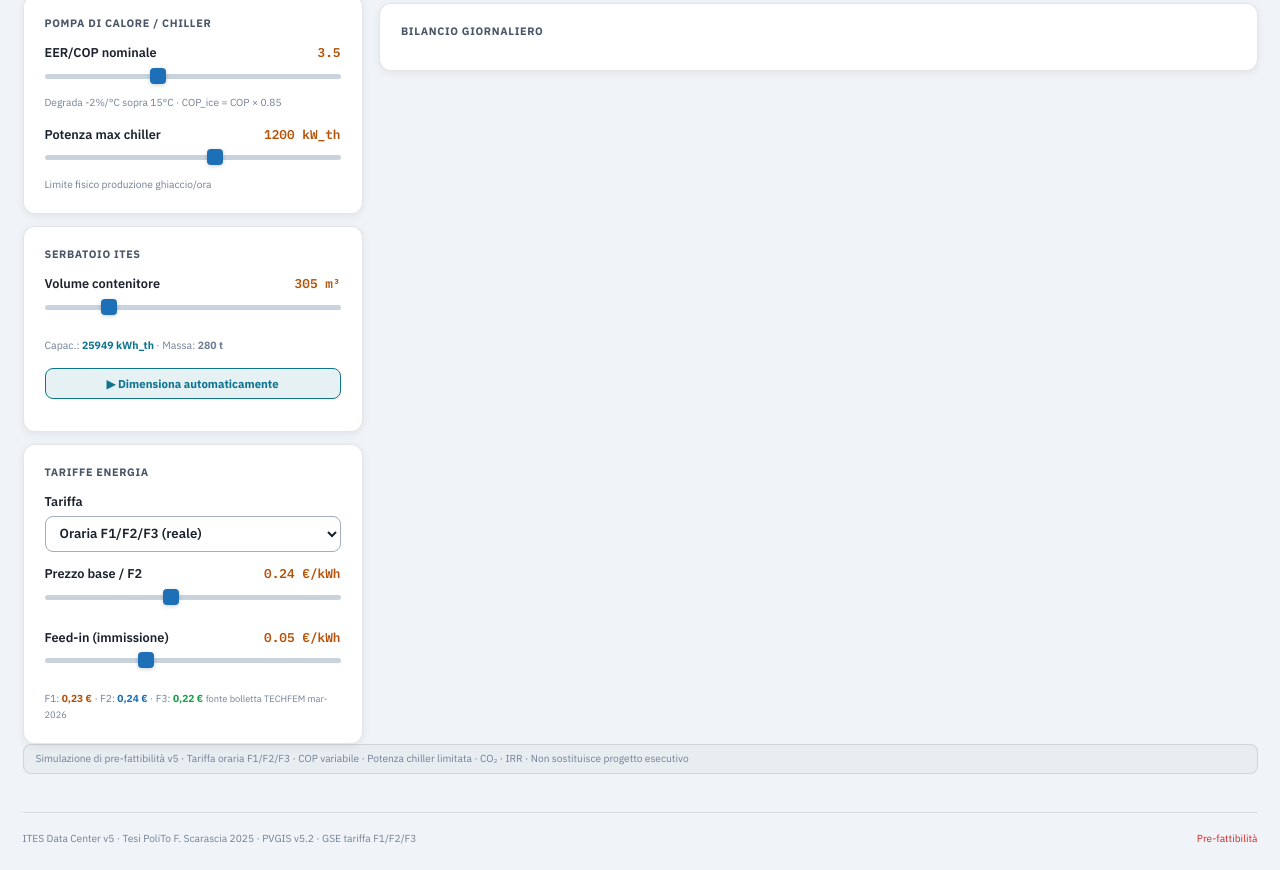
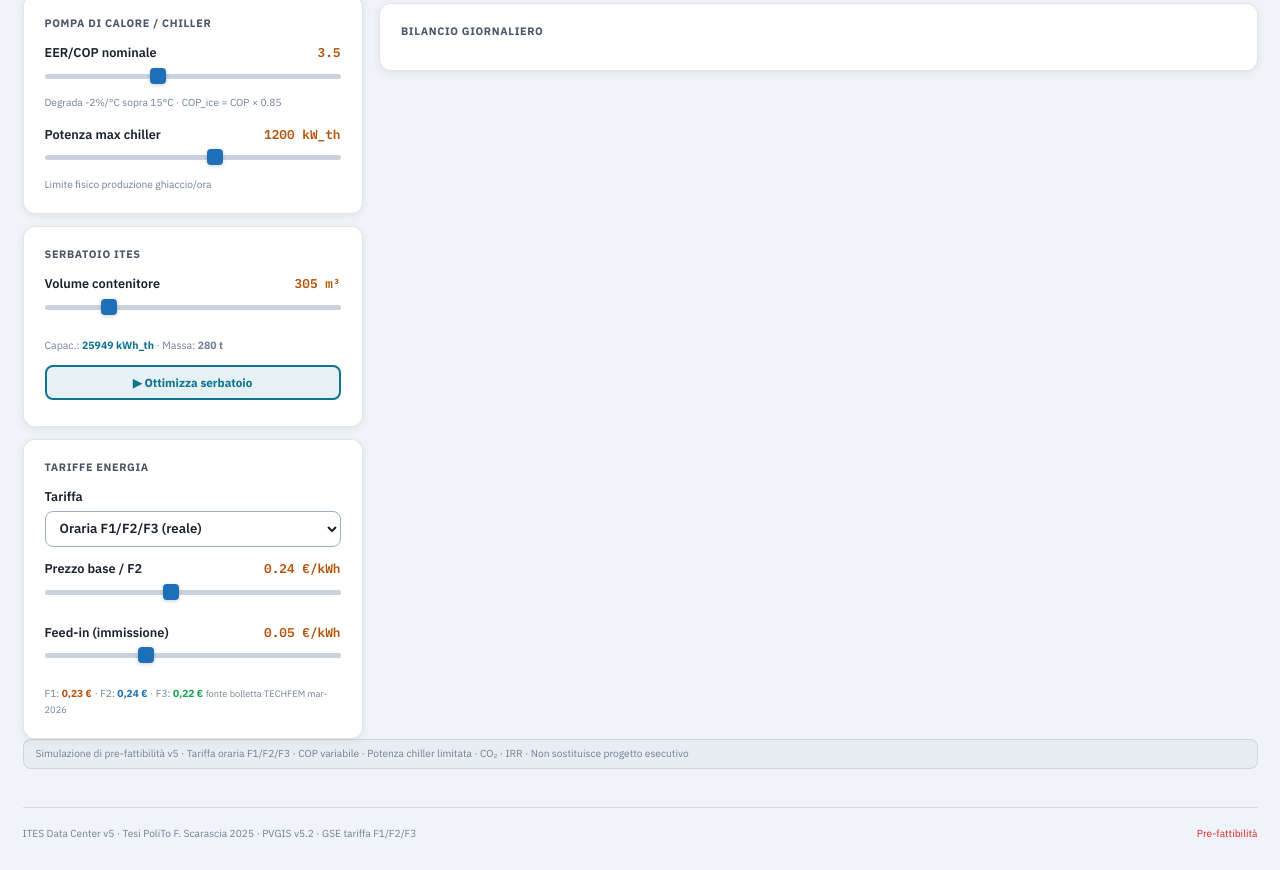
Before and after one commit to elisagigliotti/ites-dc-simulator, a website: page public/index.html in a window 1280 px wide. Shown: the part 1178-2048 px from the top of the page. Drawn offline with nearby package versions, Linux system fonts and the light colour scheme.

Commit message:
pulsante ottimizza serbatoio visibile + logica simulation-based con ricerca binaria

```diff
--- a/public/index.html
+++ b/public/index.html
@@ -198,9 +198,9 @@ hr{border:none;border-top:1px solid var(--border);margin:1.1rem 0;}
         <div class="cg">
           <div><div class="ch"><span class="cn">Volume contenitore</span><span class="cv" id="v-tank">300 m&#179;</span></div><input type="range" min="5" max="1500" step="10" value="300" id="r-tank" oninput="resetRun()"></div>
           <div id="tank-info" style="font-size:.70rem;color:var(--text3);line-height:1.7;"></div>
-          <button onclick="autoDimTank()" style="width:100%;padding:7px;border-radius:var(--r);border:1.5px solid var(--teal);background:var(--teal3);color:var(--teal);font-size:.76rem;font-weight:700;cursor:pointer;font-family:'IBM Plex Sans',sans-serif;">&#9654; Dimensiona automaticamente</button>
-          <div id="auto-dim-result" style="font-size:.68rem;color:var(--text3);line-height:1.6;"></div>
         </div>
+        <button onclick="autoDimTank()" id="btn-autodim" style="width:100%;margin-top:.7rem;padding:8px;border-radius:var(--r);border:2px solid var(--teal);background:var(--teal3);color:var(--teal);font-size:.78rem;font-weight:700;cursor:pointer;font-family:'IBM Plex Sans',sans-serif;display:flex;align-items:center;justify-content:center;gap:6px;"><span id="autodim-spinner" style="display:none;">&#9696;</span>&#9654; Ottimizza serbatoio</button>
+        <div id="auto-dim-result" style="font-size:.68rem;color:var(--text3);line-height:1.6;margin-top:.4rem;"></div>
       </div>
       <div class="card">
         <div class="ct">Tariffe energia</div>
@@ -905,34 +905,116 @@ function buildRecapTable(results,p){
     +'</div>';
 }
 function autoDimTank(){
-  var p=getParams();
-  var gg=selectedDays.length>0?selectedDays[0]:207;
-  var mi=giornoToMese(gg).mese_idx;
-  var eerMedio=getEER(p.cop,TEMP_MEDIE[mi]);
-  var coolingNotti=0,surplusGiorno=0;
-  var mensili=getMensili();
-  for(var h=0;h<24;h++){
-    var tExt=TEMP_ORARIE[mi][h];
-    var need=Math.max(0,p.heatKw+p.dcBase*p.servPct+p.ua*(tExt-p.setP)/1000);
-    var prof=PROFILI_MENSILI[mi],sumP=prof.reduce(function(a,b){return a+b;},0);
-    var pvKw=sumP>0?prof[h]/sumP*mensili[mi].kwp_kwh*p.kwp*(1-p.loss)/(1-0.14):0;
-    var pvAfterIT=Math.max(0,pvKw-(p.dcBase*(1+p.servPct)));
-    var pvCool=Math.min(pvAfterIT*eerMedio,p.chillerMax);
-    if(pvKw<5){coolingNotti+=need;}
-    else{var surp=pvCool-need;if(surp>0)surplusGiorno+=surp;}
-  }
-  var massaKg=coolingNotti*1000/LATENTE_WH;
-  var volBase=massaKg/RHO_ICE/0.80;
-  var volSug=Math.min(1500,Math.max(50,Math.ceil(volBase/10)*10));
-  var capKwh=volSug*RHO_ICE*LATENTE_WH/1000;
-  document.getElementById('r-tank').value=volSug;
-  resetRun();
-  document.getElementById('auto-dim-result').innerHTML=
-    '<b style="color:var(--teal);">Volume suggerito: '+volSug+' m³</b> · '
-    +Math.round(capKwh)+' kWh_th · '+Math.round(volSug*RHO_ICE/1000)+' t<br>'
-    +'Cooling notturno coperto: <b>'+Math.round(coolingNotti)+' kWh_th</b><br>'
-    +'Surplus FV disponibile: '+Math.round(surplusGiorno)+' kWh_th<br>'
-    +'Riferimento: '+giornoLabel(gg)+' (T media '+TEMP_MEDIE[mi]+'°C)';
+  // Logica: trova il volume minimo che elimina i giorni critici (tank < 20%)
+  // tramite simulazione annuale binaria. Considera tutti i giorni selezionati
+  // come vincoli aggiuntivi (il tank deve reggere in tutti quei giorni).
+  var btn=document.getElementById('btn-autodim');
+  var spinner=document.getElementById('autodim-spinner');
+  var res=document.getElementById('auto-dim-result');
+  btn.disabled=true;spinner.style.display='inline';
+  res.innerHTML='<span style="color:var(--teal);">Simulazione in corso…</span>';
+
+  setTimeout(function(){
+    var p=getParams();
+    var origVol=p.tankV;
+
+    // Funzione che conta i giorni critici per un dato volume
+    function countCritical(vol){
+      var pTest=Object.assign({},p,{tankV:vol});
+      var capKwh=vol*RHO_ICE*LATENTE_WH/1000;
+      // warm-up rapido: 7 giorni dicembre
+      var tank=capKwh*0.3;
+      for(var d=0;d<7;d++){var io=tank;for(var h=0;h<24;h++){var r=simulaOra(h,11,pTest,tank,io);tank=r.tankLevelRaw;io=Math.max(0,io-r.coolingFromOldIce);}}
+      var critici=0,totCost=0,minTankPct=100;
+      var gg=0;
+      for(var m=0;m<12;m++){
+        for(var dd=0;dd<GIORNI_MESE[m];dd++){
+          gg++;
+          var io2=tank,dayMin=capKwh;
+          for(var h=0;h<24;h++){var r=simulaOra(h,m,pTest,tank,io2);tank=r.tankLevelRaw;io2=Math.max(0,io2-r.coolingFromOldIce);dayMin=Math.min(dayMin,r.tankLevel);}
+          var pct=dayMin/capKwh*100;
+          if(pct<20)critici++;
+          if(pct<minTankPct)minTankPct=pct;
+        }
+      }
+      return{critici:critici,minPct:Math.round(minTankPct)};
+    }
+
+    // Conta anche il costo annuo e risparmio per volume ottimale
+    function simAnnoCosto(vol){
+      var pTest=Object.assign({},p,{tankV:vol});
+      var capKwh=vol*RHO_ICE*LATENTE_WH/1000;
+      var tank=capKwh*0.3,totCost=0,totPv=0,totGrid=0;
+      for(var d=0;d<7;d++){var io=tank;for(var h=0;h<24;h++){var r=simulaOra(h,11,pTest,tank,io);tank=r.tankLevelRaw;io=Math.max(0,io-r.coolingFromOldIce);}}
+      for(var m=0;m<12;m++){
+        for(var dd=0;dd<GIORNI_MESE[m];dd++){
+          var io2=tank;
+          for(var h=0;h<24;h++){var r=simulaOra(h,m,pTest,tank,io2);tank=r.tankLevelRaw;io2=Math.max(0,io2-r.coolingFromOldIce);totCost+=r.gridCost;totPv+=r.pvKw;totGrid+=r.totalGrid;}
+        }
+      }
+      return{cost:totCost,pv:totPv,grid:totGrid};
+    }
+
+    // Ricerca binaria: trova il volume minimo con 0 giorni critici
+    var lo=50,hi=1500,volOttimo=hi;
+    var r0=countCritical(hi);
+    if(r0.critici===0){
+      // ci sono giorni critici anche a 1500? poco probabile ma gestito
+      // scende finche' trova il minimo senza critici
+      while(lo<hi-10){
+        var mid=Math.round((lo+hi)/2/10)*10;
+        var rc=countCritical(mid);
+        if(rc.critici===0){volOttimo=mid;hi=mid;}
+        else{lo=mid;}
+      }
+    } else {
+      volOttimo=1500; // anche al max ha giorni critici
+    }
+
+    // Verifica anche vincolo sui giorni selezionati
+    var vincoloGiorni='';
+    if(selectedDays.length>0){
+      var pOtt=Object.assign({},p,{tankV:volOttimo});
+      var capOtt=volOttimo*RHO_ICE*LATENTE_WH/1000;
+      // pre-simula per avere tankStates
+      var tst=preSimula365(pOtt);
+      var falliti=selectedDays.filter(function(gg){
+        var ti=Math.min(tst[gg-1],capOtt),tank2=ti,io2=ti;
+        var minT=capOtt;
+        var mi=giornoToMese(gg).mese_idx;
+        for(var h=0;h<24;h++){var r=simulaOra(h,mi,pOtt,tank2,io2);tank2=r.tankLevelRaw;io2=Math.max(0,io2-r.coolingFromOldIce);minT=Math.min(minT,r.tankLevel);}
+        return minT/capOtt*100<20;
+      });
+      if(falliti.length>0){
+        vincoloGiorni=' · <span style="color:var(--amber);">Attenzione: '+falliti.map(giornoLabel).join(', ')+' ancora critici</span>';
+      } else {
+        vincoloGiorni=' · <span style="color:var(--green);">Tutti i giorni selezionati coperti ✔</span>';
+      }
+    }
+
+    // Calcola risparmio tra volOttimo e volume attuale
+    var costoOttimo=simAnnoCosto(volOttimo);
+    var costoOrig=simAnnoCosto(origVol);
+    var deltaCosto=Math.round(costoOrig.cost-costoOttimo.cost);
+    var capOtt=volOttimo*RHO_ICE*LATENTE_WH/1000;
+    var rCrit=countCritical(volOttimo);
+
+    // Imposta lo slider
+    document.getElementById('r-tank').value=volOttimo;
+    resetRun();
+
+    res.innerHTML=
+      '<b style="color:var(--teal);font-size:.80rem;">Volume ottimale: '+volOttimo+' m³</b>'
+      +' · '+Math.round(capOtt)+' kWh_th'
+      +' · '+Math.round(volOttimo*RHO_ICE/1000)+' t ghiaccio<br>'
+      +'Giorni critici (tank&lt;20%): <b style="color:'+(rCrit.critici===0?'var(--green)':'var(--red)')+';">'+rCrit.critici+' giorni/anno</b>'
+      +' · Min serbatoio: '+rCrit.minPct+'%<br>'
+      +(deltaCosto!==0?'Risparmio vs '+origVol+' m³: <b style="color:'+(deltaCosto>0?'var(--green)':'var(--red)')+';">'+(deltaCosto>0?'+':'')+'€'+Math.round(deltaCosto)+'/anno</b><br>':'')
+      +'Metodo: simulazione annuale completa (8.760 ore)'
+      +vincoloGiorni;
+
+    btn.disabled=false;spinner.style.display='none';
+  },50); // tiny delay per permettere al browser di aggiornare il DOM
 }
 
 function exportCSV(){
```
